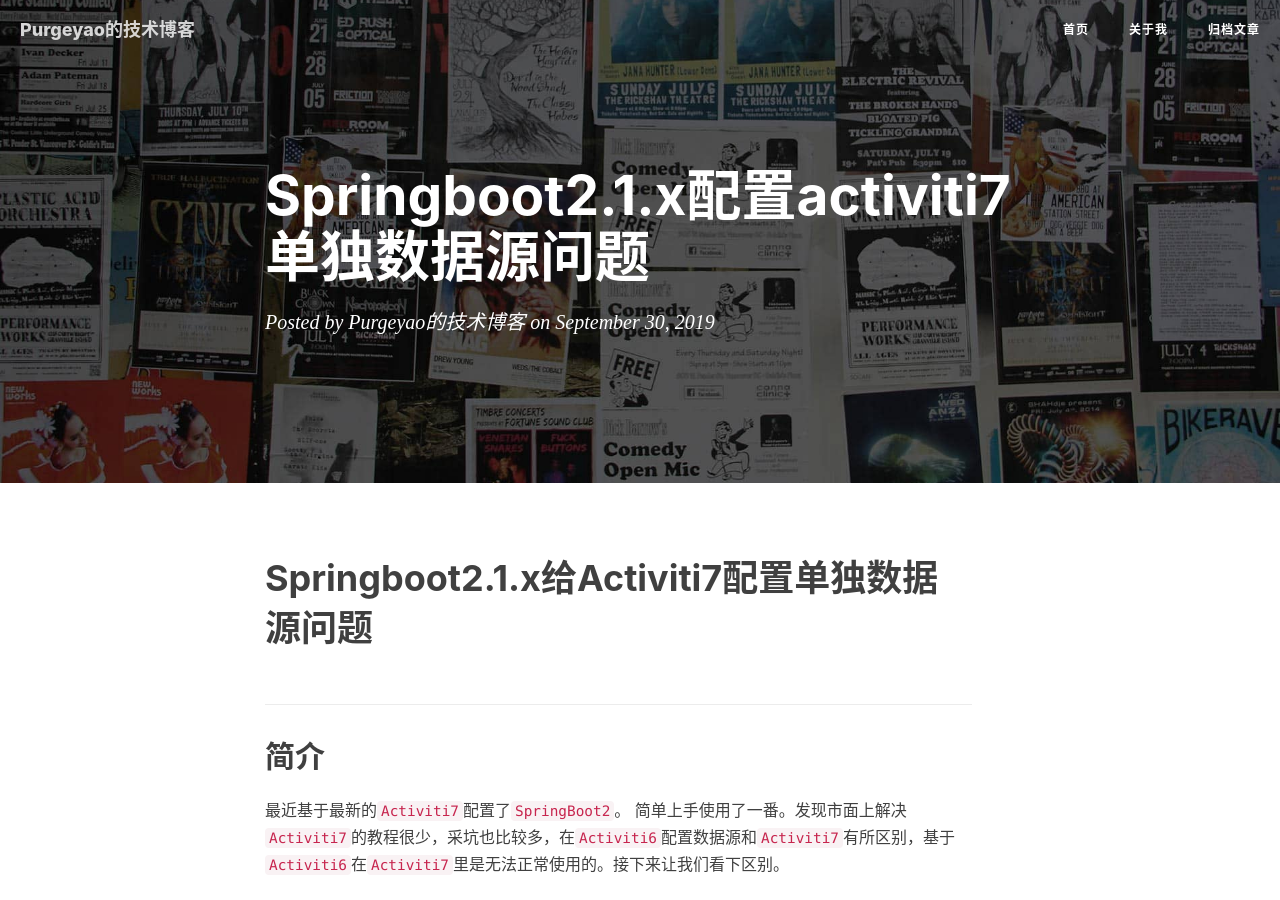
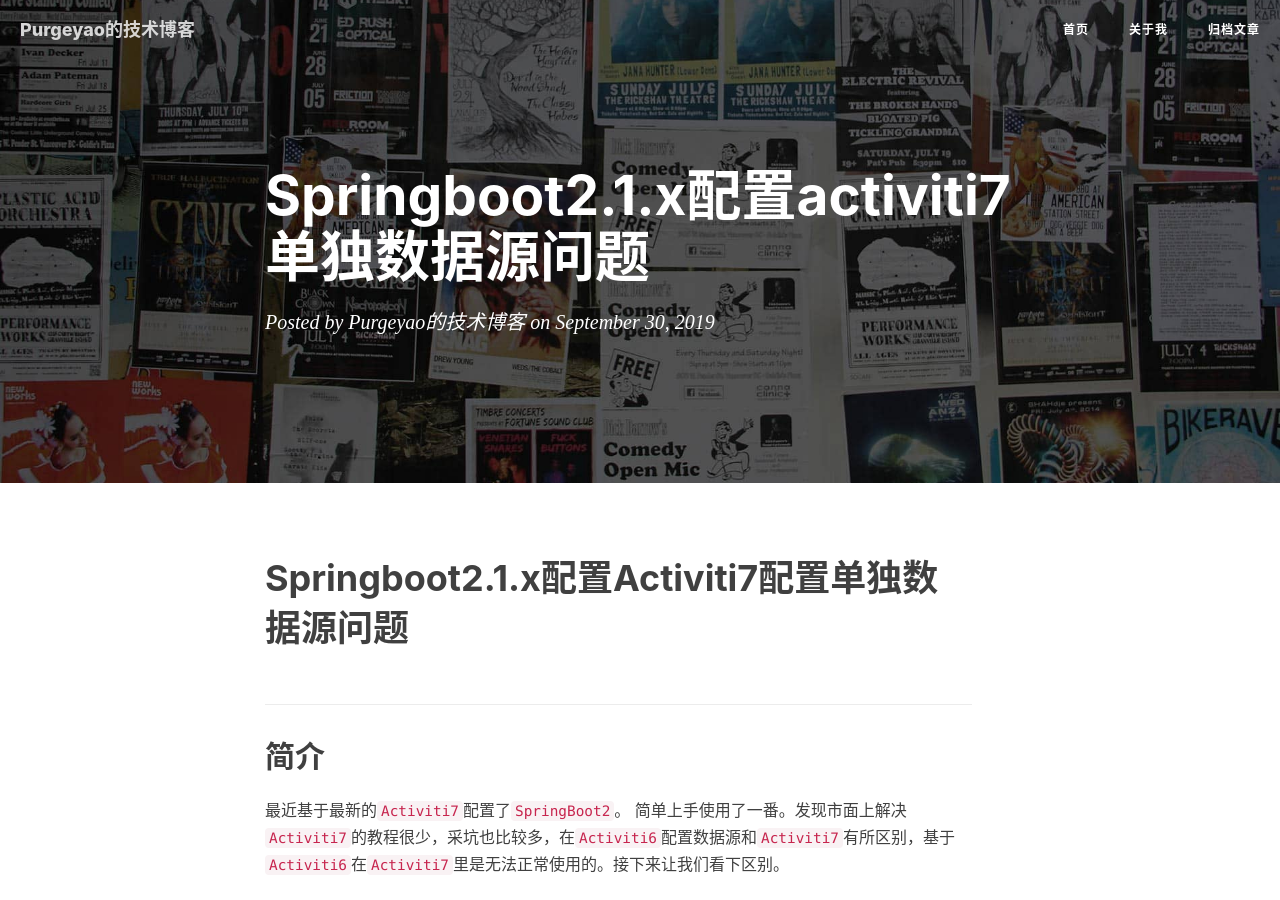
Before and after one commit to purgeyao/purgeyao.github.io, a Jekyll site: the page built from _posts/2019-09-30-Springboot2.1.x配置Activiti7单独数据源问题.md, in a window 1280 px wide and 900 px high. Built offline with Jekyll 4.4.1, drawn with Linux system fonts in a browser that asks for light colours; nearby versions of some CDN libraries; our own code applies the rules of GitHub Pages for plain Markdown files; comment, search, counter and statistics services are not loaded.

Commit message:
upd Activiti7

```diff
--- a/_posts/2019-09-30-Springboot2.1.x配置Activiti7单独数据源问题.md
+++ b/_posts/2019-09-30-Springboot2.1.x配置Activiti7单独数据源问题.md
@@ -1,4 +1,4 @@
-# Springboot2.1.x给Activiti7配置单独数据源问题
+# Springboot2.1.x配置Activiti7配置单独数据源问题
 ## 简介
 
 最近基于最新的`Activiti7`配置了`SpringBoot2`。
```
